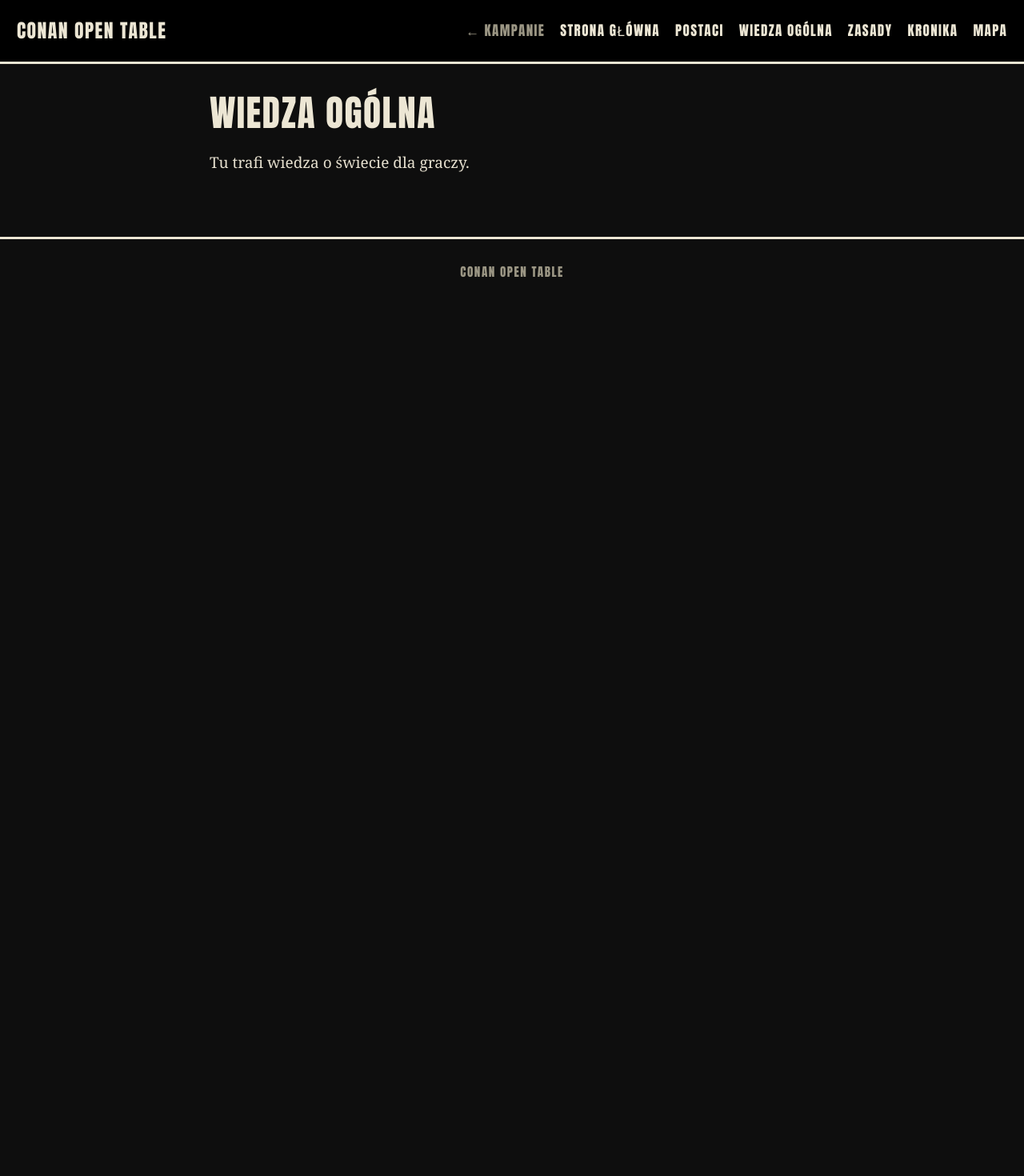
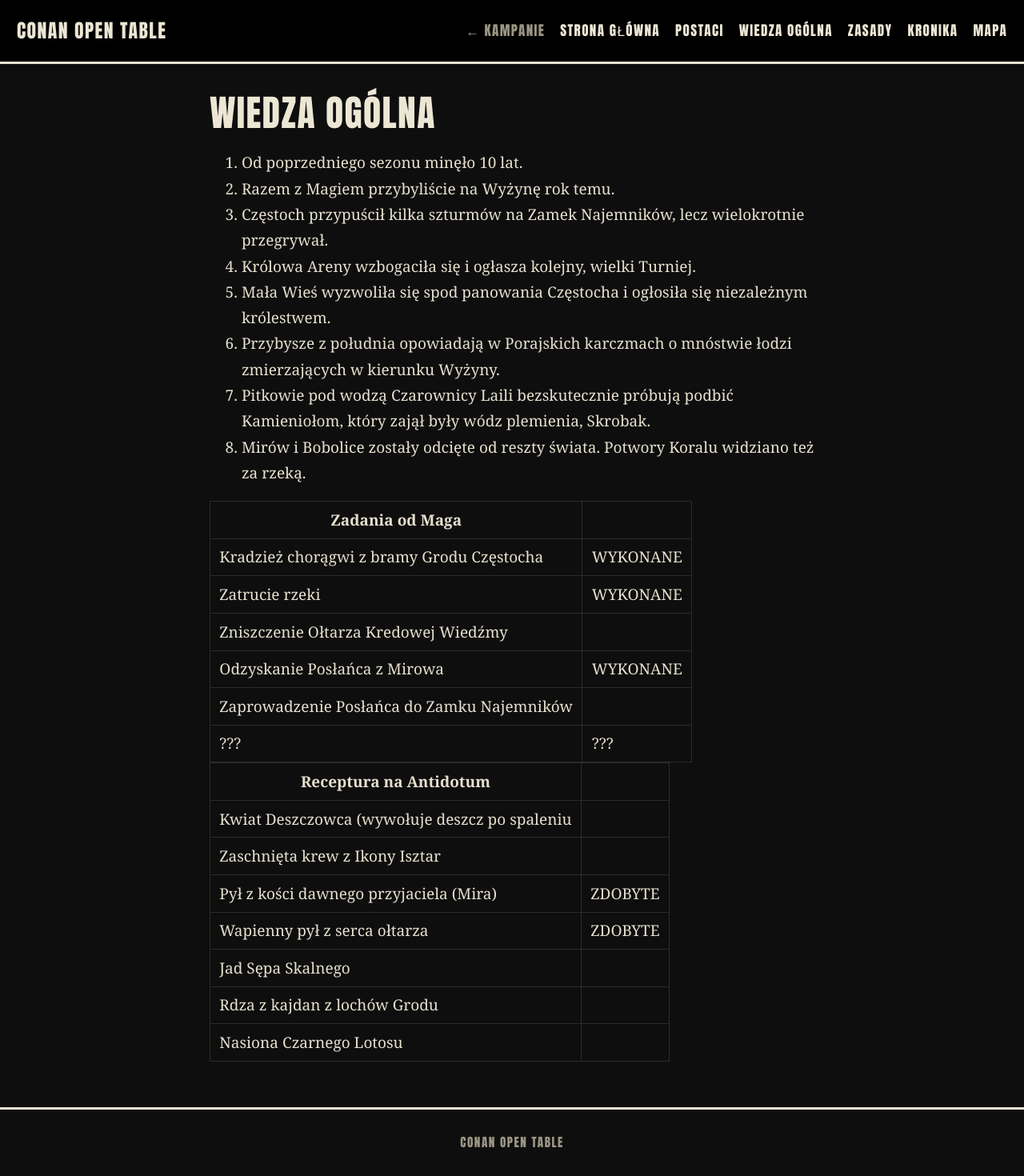
Before and after one commit to bjorn-open-table-rpgs/conan, a Jekyll site: the page built from wiedza-ogolna.md, in a window 1280 px wide. Shown: the whole page at 80% size. Built offline with Jekyll 4.4.1, drawn with Linux system fonts in a browser that asks for light colours; before the commit the page ends 900 px from its top, so only the background shows below that.

Commit message:
vault backup: 2026-11-25 15:01:15

```diff
--- a/wiedza-ogolna.md
+++ b/wiedza-ogolna.md
@@ -5,6 +5,30 @@ permalink: /wiedza-ogolna/
 ---
 # Wiedza ogólna
 
-<!-- Tej strony nie udało mi się pobrać ze starej witryny. Wklej tu jej treść. -->
+1. Od poprzedniego sezonu minęło 10 lat.
+2. Razem z Magiem przybyliście na Wyżynę rok temu.
+3. Częstoch przypuścił kilka szturmów na Zamek Najemników, lecz wielokrotnie przegrywał.
+4. Królowa Areny wzbogaciła się i ogłasza kolejny, wielki Turniej.
+5. Mała Wieś wyzwoliła się spod panowania Częstocha i ogłosiła się niezależnym królestwem.
+6. Przybysze z południa opowiadają w Porajskich karczmach o mnóstwie łodzi zmierzających w kierunku Wyżyny.
+7. Pitkowie pod wodzą Czarownicy Laili bezskutecznie próbują podbić Kamieniołom, który zajął były wódz plemienia, Skrobak.
+8. Mirów i Bobolice zostały odcięte od reszty świata. Potwory Koralu widziano też za rzeką.
 
-Tu trafi wiedza o świecie dla graczy.
+| Zadania od Maga                            |          |
+| ------------------------------------------ | -------- |
+| Kradzież chorągwi z bramy Grodu Częstocha  | WYKONANE |
+| Zatrucie rzeki                             | WYKONANE |
+| Zniszczenie Ołtarza Kredowej Wiedźmy       |          |
+| Odzyskanie Posłańca z Mirowa               | WYKONANE |
+| Zaprowadzenie Posłańca do Zamku Najemników |          |
+| ???                                        | ???      |
+
+| Receptura na Antidotum                        |         |
+| --------------------------------------------- | ------- |
+| Kwiat Deszczowca (wywołuje deszcz po spaleniu |         |
+| Zaschnięta krew z Ikony Isztar                |         |
+| Pył z kości dawnego przyjaciela (Mira)        | ZDOBYTE |
+| Wapienny pył z serca ołtarza                  | ZDOBYTE |
+| Jad Sępa Skalnego                             |         |
+| Rdza z kajdan z lochów Grodu                  |         |
+| Nasiona Czarnego Lotosu                       |         |
```
